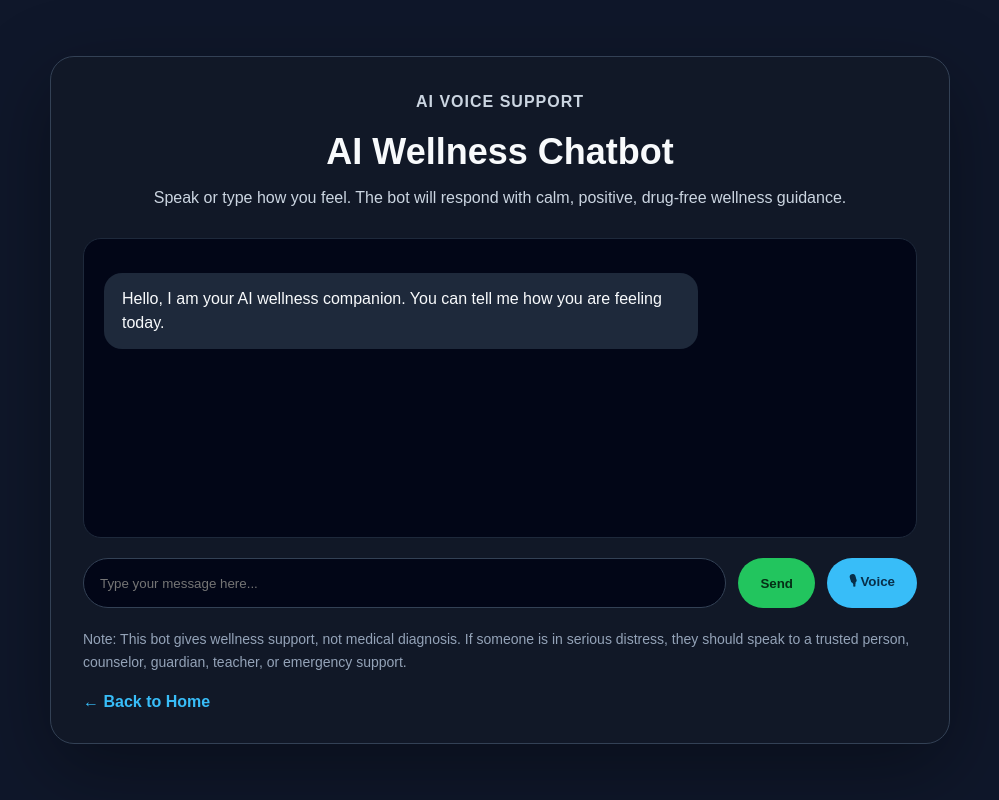
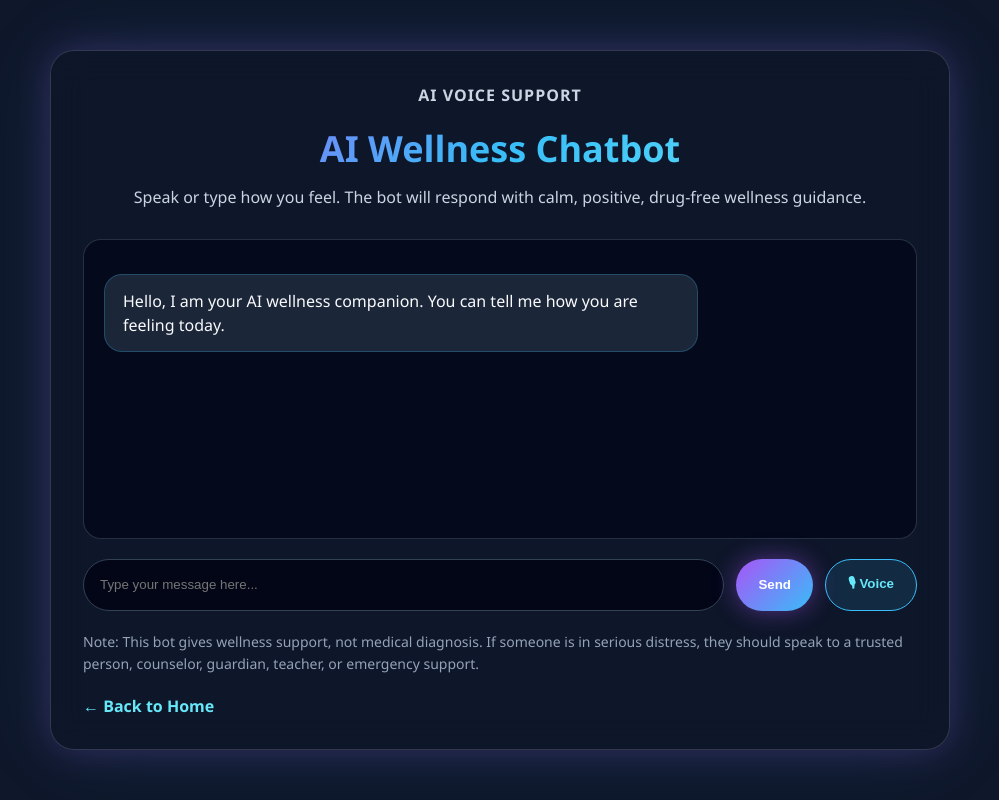
Before and after one commit to sai-kiranmn/ai-drug-free-wellness-companion, a FastAPI app: page /chat in a window 1280 px wide. Shown: the whole page, without its empty margins (140-1139 px from the left). Run offline with FastAPI, Linux system fonts and the light colour scheme.

Commit message:
final changes done

```diff
--- a/app/static/css/style.css
+++ b/app/static/css/style.css
@@ -255,3 +255,74 @@ h2 {
 .result-card h2:first-child {
     margin-top: 0;
 }
+
+/* FINAL PREMIUM UI OVERRIDE */
+
+body {
+    background:
+        radial-gradient(circle at top left, rgba(168, 85, 247, 0.35), transparent 35%),
+        radial-gradient(circle at top right, rgba(56, 189, 248, 0.25), transparent 35%),
+        linear-gradient(135deg, #080617, #111827, #020617);
+    font-family: 'Segoe UI', Arial, sans-serif;
+}
+
+.hero-card,
+.chat-container,
+.result-card {
+    background: rgba(15, 23, 42, 0.72);
+    border: 1px solid rgba(148, 163, 184, 0.25);
+    backdrop-filter: blur(18px);
+    box-shadow:
+        0 0 35px rgba(168, 85, 247, 0.22),
+        0 0 80px rgba(56, 189, 248, 0.12);
+}
+
+h1 {
+    background: linear-gradient(135deg, #a855f7, #38bdf8, #67e8f9);
+    -webkit-background-clip: text;
+    background-clip: text;
+    color: transparent;
+}
+
+h2,
+.tagline,
+.result-card h2 {
+    color: #67e8f9;
+}
+
+.primary-btn,
+.primary-form-btn,
+#sendBtn {
+    background: linear-gradient(135deg, #a855f7, #38bdf8);
+    color: white;
+    box-shadow: 0 0 24px rgba(168, 85, 247, 0.45);
+}
+
+.secondary-btn,
+#voiceBtn {
+    background: rgba(56, 189, 248, 0.12);
+    border: 1px solid #38bdf8;
+    color: #67e8f9;
+}
+
+.chat-box,
+.checkin-form input,
+.checkin-form textarea {
+    background: rgba(2, 6, 23, 0.75);
+    border: 1px solid rgba(148, 163, 184, 0.25);
+}
+
+.bot-message {
+    background: rgba(30, 41, 59, 0.95);
+    border: 1px solid rgba(56, 189, 248, 0.25);
+}
+
+.user-message {
+    background: linear-gradient(135deg, #22c55e, #67e8f9);
+    color: #052e16;
+}
+
+a,
+.back-link {
+    color: #67e8f9;
+}
```
